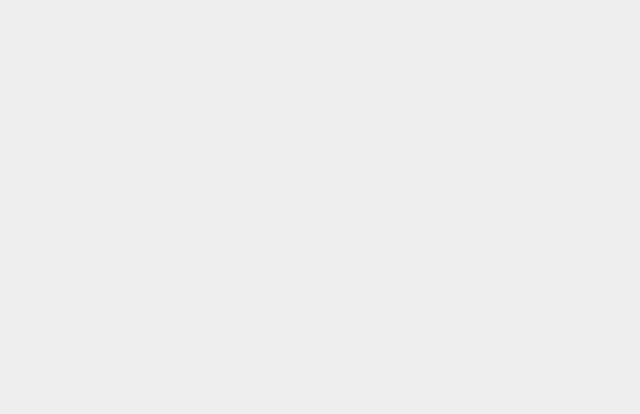
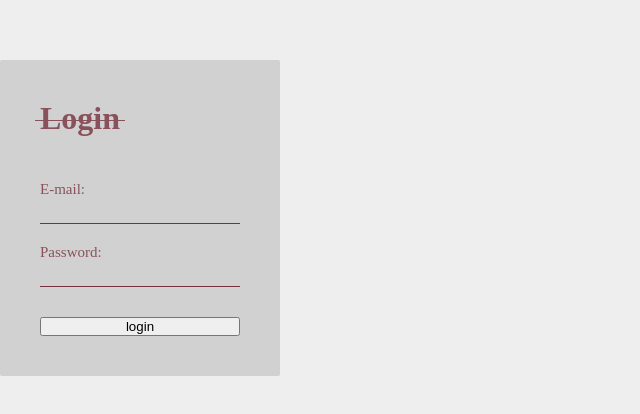
Before and after one commit to LygiaGarrido/book_react_project, a React (Vite) app: page /login in a window 1280 px wide. Before the commit this address had no page. Shown: the part 182-596 px from the top of the page, without its empty margins (0-640 px from the left). Built offline with nearby package versions, Linux system fonts and the light colour scheme.

Commit message:
Add profile and login

```diff
--- a/src/index.jsx
+++ b/src/index.jsx
@@ -3,9 +3,9 @@ import { createRoot } from "react-dom/client";
 import { BrowserRouter, Route, Routes } from "react-router-dom";
 
 import { SignUp } from "./pages/SignUp";
-
-
+import{ LoginPage} from"./pages/loginPage";
 import { HomePage } from "./pages/HomePage";
+import { Profile } from "./pages/profile"
 
 const domContainer = document.getElementById("app");
 const root = createRoot(domContainer);
@@ -15,7 +15,11 @@ function App() {
     <BrowserRouter>
       <Routes>
         <Route path="/" element={<HomePage />} />
-        <Route path=":sign-up" element={<SignUp />} />
+        <Route path="sign-up" element={<SignUp />} />
+        <Route path="login" element={<LoginPage />} />
+        <Route path="profile" element={<Profile />}>
+          <Route path={":username"} element={<Profile />} />
+        </Route>
       </Routes>
     </BrowserRouter>
   );
--- /dev/null
+++ b/src/pages/loginPage/LoginPage.jsx
@@ -0,0 +1,43 @@
+import { useNavigate } from "react-router-dom";
+
+function LoginPage() {
+    const navigate = useNavigate();
+
+    function handleSubmit(e) {
+        e.preventDefault();
+
+        const form = e.target;
+        const userInput = form.username;
+        const passwordInput = form.password;
+
+        localStorage.setItem("current-user", userInput.value);
+        localStorage.setItem("current-password", passwordInput.value);
+
+        navigate(`/profile/${userInput.value}`);
+    }
+
+    return (
+        <div id="login">
+            <form id="card" onSubmit={handleSubmit}>
+                <div className="card-header">
+                    <h1>Login</h1>
+                </div>
+                <div className="card-content">
+                    <div className="card-content-area">
+                        <label> E-mail:</label>
+                        <input type="text" name="username" required/>
+                    </div>
+                    <div class="card-content-area">
+                        <label> Password:</label>
+                        <input type="password" name="password" required/>
+                    </div>
+                </div>
+                 <div className="card-footer">
+                     <button type="submit">login</button>
+                </div>
+              </form>
+            </div>
+    );
+}
+
+export { LoginPage };
--- /dev/null
+++ b/src/pages/loginPage/index.jsx
@@ -0,0 +1 @@
+export * from "./LoginPage"
--- /dev/null
+++ b/src/pages/loginPage/login.css
@@ -0,0 +1,162 @@
+body{
+
+    font-family: Ek Mukta;
+
+    background-color: #D7CEC7;
+
+}
+
+button{
+
+    background-color: #76323F;
+
+    color: white;
+
+    width: 250px;
+
+    height:30px;
+
+    border: none;
+
+    border-radius: 4px;
+
+    margin: 10px;
+
+}
+#login {
+
+    display: flex;
+
+    align-items: center;
+
+    justify-content: center;
+
+    height: 100vh;
+
+
+    font-family: Ek Mukta;
+}
+
+#card {
+    background-color: rgba(146, 142, 142, 0.3);
+
+    padding: 40px;
+
+    border-radius: 2px;
+
+    width:280px;
+
+
+}
+
+.card-header {
+
+    padding-bottom: 50px;
+
+    opacity: 0.8;
+
+    color: #76323F;
+
+
+}
+
+.card-header::after {
+
+    content: "";
+
+    width: 90px;
+
+    height: 1px;
+
+    background-color: #76323F;
+
+    display: block;
+
+    margin-top: -17px;
+
+    margin-left: -5px;
+
+
+
+}
+
+.card-content label {
+
+    color: #76323F;
+
+    font-size: 15px;
+
+    opacity: 0.8;
+
+
+
+}
+
+.card-content-area {
+
+    display: flex;
+
+    flex-direction: column;
+
+    padding:10px 0;
+
+}
+
+.card-content-area input {
+
+    margin-top: 10px;
+
+    padding:0 5px;
+
+    background-color: transparent;
+
+    border:none;
+
+    border-bottom: 1px solid #76323F;
+
+    outline: none;
+
+    color: #76323F;
+
+}
+
+.card-footer {
+
+    display: flex;
+
+    flex-direction: column;
+
+    margin-top: 20px;
+
+}
+
+.card-footer .submit{
+
+    width: 100%;
+
+    height: 40px;
+
+    background-color: #a13854;
+
+    border:none;
+
+    color:#76323F;
+
+    margin: 10px 0;
+
+
+}
+
+.card-footer a {
+
+    text-align: center;
+
+    font-size: 12px;
+
+    opacity: 0.8;
+
+    color: #76323F;
+
+    text-decoration: none;
+
+}
--- /dev/null
+++ b/src/pages/profile/Profile.jsx
@@ -0,0 +1,81 @@
+import { useParams } from "react-router-dom";
+import { useEffect, useState, useRef } from "react";
+import logo from "./profile.jpg";
+
+
+function Profile() {
+  const { username } = useParams();
+
+  if (username !== localStorage.getItem("current-user")) {
+      return <h1>{`Please do the login`}</h1>;
+  }
+
+  return ProfilePage();
+}
+function ProfilePage() {
+
+  return (
+    <>
+      <UpperPage/>
+      <EditProfile/>
+    </>
+  );
+  }
+  function UpperPage() {
+
+  return (
+    <>
+    <div className="profile">
+    <img id="logo" src={logo}/>
+    <h2> UserName </h2>
+    </div>
+    </>
+    )
+  }
+  function EditProfile(props){
+    const [text, setText] = useState("");
+    const [items, setItems] = useState([]);
+    const { onClick} = props;
+    const [showElement, setShowElement] = useState(false)
+    const showOrHide = () => setShowElement(true)
+    const showOrHide2 = () => setShowElement(false)
+
+    return(
+      <>
+       <div className="button" >
+       <button className="edit-profile-btn" onClick={showOrHide}>Edit Profile</button>
+        {showElement ? edit() : null }
+    </div>
+    </>)
+
+    function edit(){
+
+      function handleChange(event){
+        event.preventDefault();
+        let username = event.target.username.value;
+        setText(username);
+      }
+
+      function addItem(event){
+        showOrHide2();
+        event.preventDefault();
+        setItems([...items, text])
+      }
+    return(
+      <>
+      <div className="Edit">
+        <scan>
+        <h3>Name:<input onChange={handleChange} type = "text" name="username"/></h3>
+        <h3>Email:<input onChange={handleChange} type = "text" name="email"/></h3>
+        <h3>Password:<input onChange={handleChange} type = "text" name="password"/></h3>
+        <h3>Profile Picture:<input type ="file"/></h3>
+        </scan>
+      </div>
+      <div className="editButton">
+      <button className="edit-profile-btn" onClick={addItem}>Save</button>
+      </div>
+      </>)
+    }
+  }
+
+export { Profile };
--- /dev/null
+++ b/src/pages/profile/index.jsx
@@ -0,0 +1 @@
+export * from "./profile"
--- /dev/null
+++ b/src/pages/profile/profile.css
@@ -0,0 +1,75 @@
+body{
+
+    font-family: Ek Mukta;
+
+    background-color: #D7CEC7;
+
+}
+
+button{
+
+    background-color: #76323F;
+
+    color: white;
+
+    width: 250px;
+
+    height:30px;
+
+    border: none;
+
+    border-radius: 4px;
+
+    margin: 10px;
+
+}
+
+.profile{
+
+    color:#76323F;
+
+    display: flex;
+
+    flex-direction: row;
+
+    justify-content:space-evenly;
+
+    font-size: 30px;
+
+}
+.button{
+
+    margin-top: 80px;
+
+    padding: 7px;
+
+    cursor: pointer;
+
+    text-align: center;
+
+}
+scan{
+
+    margin: 50px auto;
+
+    background-color: rgba(146, 142, 142, 0.3);
+
+    width: 450px
+
+}
+.Edit{
+
+    display: flex;
+
+    flex-direction: column;
+
+    justify-content:center ;
+
+    color: #76323F;
+
+}
+.editButton button{
+    margin-left: 340px;
+
+    width: 120px
+}
--- a/src/styles.css
+++ b/src/styles.css
@@ -223,3 +223,218 @@ body {
     padding-left: 5px;
     align-self: flex-end;
 }
+
+
+
+/* PROFILE */
+
+.profile{
+
+    color:#76323F;
+
+    display: flex;
+
+    flex-direction: row;
+
+    justify-content:space-evenly;
+
+    font-size: 30px;
+
+}
+.edit-profile-btn{
+    background-color: black;
+}
+/*.button{
+
+    margin-top: 80px;
+
+    padding: 7px;
+
+    cursor: pointer;
+
+    text-align: center;
+
+}*/
+scan{
+
+    margin: 50px auto;
+
+    background-color: rgba(146, 142, 142, 0.3);
+
+    width: 450px;
+
+
+}
+.Edit{
+
+    display: flex;
+
+    flex-direction: column;
+
+    justify-content:center ;
+
+    color: #76323F;
+
+}
+/*.editButton button{
+    margin-left: 340px;
+
+    width: 120px
+}*/
+.login{
+
+    display: flex;
+
+    flex-direction: column;
+
+    align-items: center;
+
+    justify-content: center;
+
+    height: 400px;
+}
+
+ #logo {
+
+    max-width: 200px; max-height: 150px;
+
+    border-radius: 50%;
+
+}
+/* LOGIN */
+#login {
+
+    display: flex;
+
+    align-items: center;
+
+    justify-content: center;
+
+    height: 100vh;
+
+    font-family: Ek Mukta;
+}
+
+#card {
+    background-color: rgba(146, 142, 142, 0.3);
+
+    padding: 40px;
+
+    border-radius: 2px;
+
+    width:280px;
+
+
+}
+
+.card-header {
+
+    padding-bottom: 50px;
+
+    opacity: 0.8;
+
+    color: #76323F;
+
+
+}
+
+.card-header::after {
+
+    content: "";
+
+    width: 90px;
+
+    height: 1px;
+
+    background-color: #76323F;
+
+    display: block;
+
+    margin-top: -17px;
+
+    margin-left: -5px;
+
+
+
+}
+
+.card-content label {
+
+    color: #76323F;
+
+    font-size: 15px;
+
+    opacity: 0.8;
+
+
+
+}
+
+.card-content-area {
+
+    display: flex;
+
+    flex-direction: column;
+
+    padding:10px 0;
+
+}
+
+.card-content-area input {
+
+    margin-top: 10px;
+
+    padding:0 5px;
+
+    background-color: transparent;
+
+    border:none;
+
+    border-bottom: 1px solid #76323F;
+
+    outline: none;
+
+    color: #76323F;
+
+}
+
+.card-footer {
+
+    display: flex;
+
+    flex-direction: column;
+
+    margin-top: 20px;
+
+}
+
+.card-footer .submit{
+
+    width: 100%;
+
+    height: 40px;
+
+    background-color: #a13854;
+
+    border:none;
+
+    color:#76323F;
+
+    margin: 10px 0;
+
+
+}
+
+.card-footer a {
+
+    text-align: center;
+
+    font-size: 12px;
+
+    opacity: 0.8;
+
+    color: #76323F;
+
+    text-decoration: none;
+
+}
```
Also changed, not shown: src/pages/profile/profile.jpg (added).
